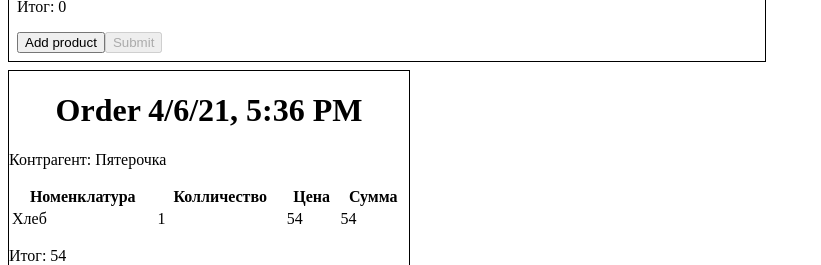
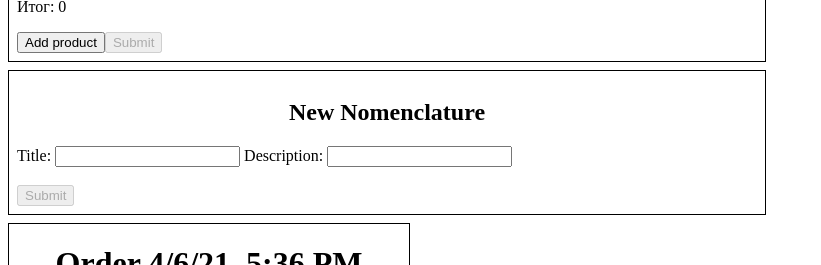
Before and after one commit to Yolshin195/home-bookkeeping-client, an Angular app: page / in a window 1280 px wide. Shown: the part 178-443 px from the top of the page, without its empty margins (0-821 px from the left). Built offline with nearby package versions, Linux system fonts and the light colour scheme; no server answers.

Commit message:
Реализовал реактивное взаимодействие с сервером

```diff
--- a/src/app/app.component.html
+++ b/src/app/app.component.html
@@ -1,3 +1,4 @@
 <app-order-create></app-order-create>
+<app-nomenclature-create></app-nomenclature-create>
 <app-order></app-order>
 <app-order-line></app-order-line>
--- a/src/app/counterparty.service.ts
+++ b/src/app/counterparty.service.ts
@@ -1,6 +1,6 @@
 import { HttpClient } from '@angular/common/http';
 import { Injectable } from '@angular/core';
-import { Observable, of } from 'rxjs';
+import { BehaviorSubject, Observable, of } from 'rxjs';
 import { Counterparty } from './counterparty';
 
 @Injectable({
@@ -22,7 +22,19 @@ export class CounterpartyService {
     }
   ]
 
-  constructor(private _http: HttpClient) { }
+  private resourceSource = new BehaviorSubject<Counterparty[]>([]);
+  resource = this.resourceSource.asObservable();
+
+  constructor(private _http: HttpClient) {}
+
+  init() {
+    this._http.get<Counterparty[]>(this.REST_API_SERVER)
+      .subscribe(this.next.bind(this));
+  }
+
+  next(counterpartyList: Counterparty[]): void {
+    this.resourceSource.next(counterpartyList);
+  }
 
   get(id:number) {
     return this.items.find(item => item.id === id);
--- a/src/app/nomenclature-create/nomenclature-create.component.css
+++ b/src/app/nomenclature-create/nomenclature-create.component.css
@@ -0,0 +1,10 @@
+.form-nomenclature {
+    border: solid 1px black;
+    margin-bottom: 0.5rem;
+    padding: 0.5rem;
+    width: 740px;
+}
+
+.form-nomenclature-title {
+    text-align: center;
+}
--- a/src/app/nomenclature-create/nomenclature-create.component.html
+++ b/src/app/nomenclature-create/nomenclature-create.component.html
@@ -1 +1,14 @@
-<p>nomenclature-create works!</p>
+<form class="form-nomenclature" [formGroup]="form" (ngSubmit)="onSubmint()">
+    <h2 class="form-nomenclature-title">New Nomenclature</h2>
+    <label>
+        Title:
+        <input type="text" formControlName="title"/>
+    </label>
+    <label>
+        Description:
+        <input type="text" formControlName="description"/>
+    </label>
+    <br>
+    <br>
+    <button type="submit" [disabled]="!form.valid">Submit</button>
+</form>
--- a/src/app/nomenclature-create/nomenclature-create.component.ts
+++ b/src/app/nomenclature-create/nomenclature-create.component.ts
@@ -1,4 +1,7 @@
 import { Component, OnInit } from '@angular/core';
+import { FormBuilder, FormGroup, Validators } from '@angular/forms';
+import { Nomenclature } from '../nomenclature';
+import { NomenclatureService } from '../nomenclature.service';
 
 @Component({
   selector: 'app-nomenclature-create',
@@ -6,10 +9,23 @@ import { Component, OnInit } from '@angular/core';
   styleUrls: ['./nomenclature-create.component.css']
 })
 export class NomenclatureCreateComponent implements OnInit {
+  form: FormGroup;
 
-  constructor() { }
+  constructor(private nomenclatureService: NomenclatureService, private formBuilder: FormBuilder) { }
 
   ngOnInit(): void {
+    this.form = this.createForm();
+  }
+
+  createForm(): FormGroup {
+    return this.formBuilder.group({
+      title: ['', Validators.required],
+      description: ['', Validators.required]
+    })
+  }
+
+  onSubmint(): void {
+    this.nomenclatureService.add(this.form.value as Nomenclature);
   }
 
 }
--- a/src/app/nomenclature.service.ts
+++ b/src/app/nomenclature.service.ts
@@ -1,6 +1,6 @@
 import { HttpClient } from '@angular/common/http';
 import { Injectable } from '@angular/core';
-import { Observable, of } from 'rxjs';
+import { BehaviorSubject, Observable, of } from 'rxjs';
 import { mapTo } from 'rxjs/operators';
 import { Nomenclature } from './nomenclature';
 
@@ -9,6 +9,7 @@ import { Nomenclature } from './nomenclature';
 })
 export class NomenclatureService {
   private REST_API_SERVER = "http://localhost:8080/nomenclature";
+
   items: Nomenclature[] = [
     {
       id: 1,
@@ -21,7 +22,27 @@ export class NomenclatureService {
       description: "Молоко свежее"
     }
   ]
-  constructor(private _http: HttpClient) { }
+
+  private resurceSource = new BehaviorSubject<Nomenclature[]>([]);
+  resurce = this.resurceSource.asObservable();
+
+  constructor(private _http: HttpClient) {}
+
+  init() {
+    this._http.get<Nomenclature[]>(this.REST_API_SERVER)
+      .subscribe(this.next.bind(this));
+  }
+
+  next(nomenclatureList: Nomenclature[]) {
+    this.resurceSource.next(nomenclatureList);
+  }
+
+  add(nomenclature: Nomenclature): void {
+    this._http.post<Nomenclature>(this.REST_API_SERVER, nomenclature).subscribe(item => {
+        this.next([item,...this.resurceSource.getValue()])
+    });
+    console.log(nomenclature);
+  }
 
   get(id:number) {
     return this.items.find(item => item.id === id);
--- a/src/app/order-create/order-create.component.ts
+++ b/src/app/order-create/order-create.component.ts
@@ -37,10 +37,12 @@ export class OrderCreateComponent implements OnInit {
     )
     .subscribe(value => this.setPrice(value));
 
-    this.nomenclatureService.getAll()
+    this.nomenclatureService.resurce
       .subscribe(nomenclatureList => this.nomenclatureList = nomenclatureList);
-    this.counterpartyService.getAll()
+    this.counterpartyService.resource
       .subscribe(counterpartyList => this.counterpartyList = counterpartyList);
+      this.nomenclatureService.init();
+      this.counterpartyService.init();
   }
 
   createOrderForm(): FormGroup {
```
